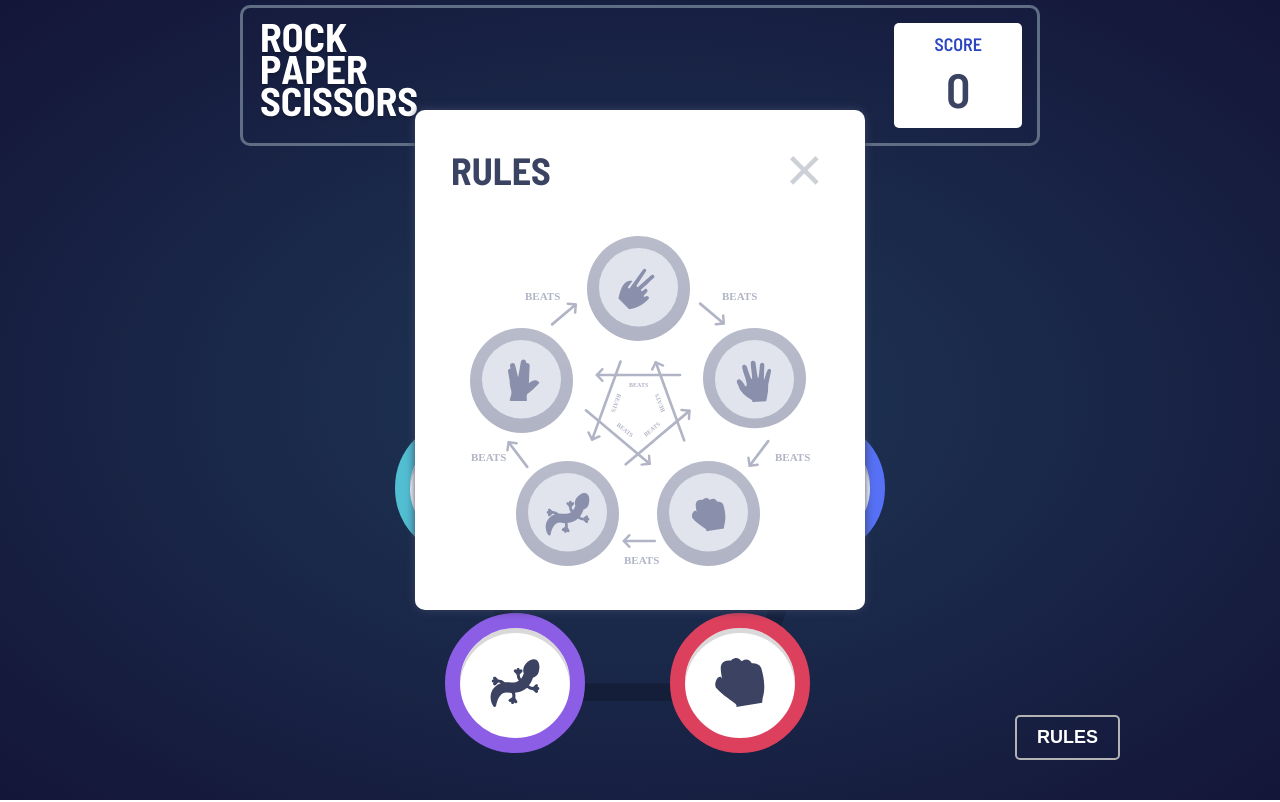
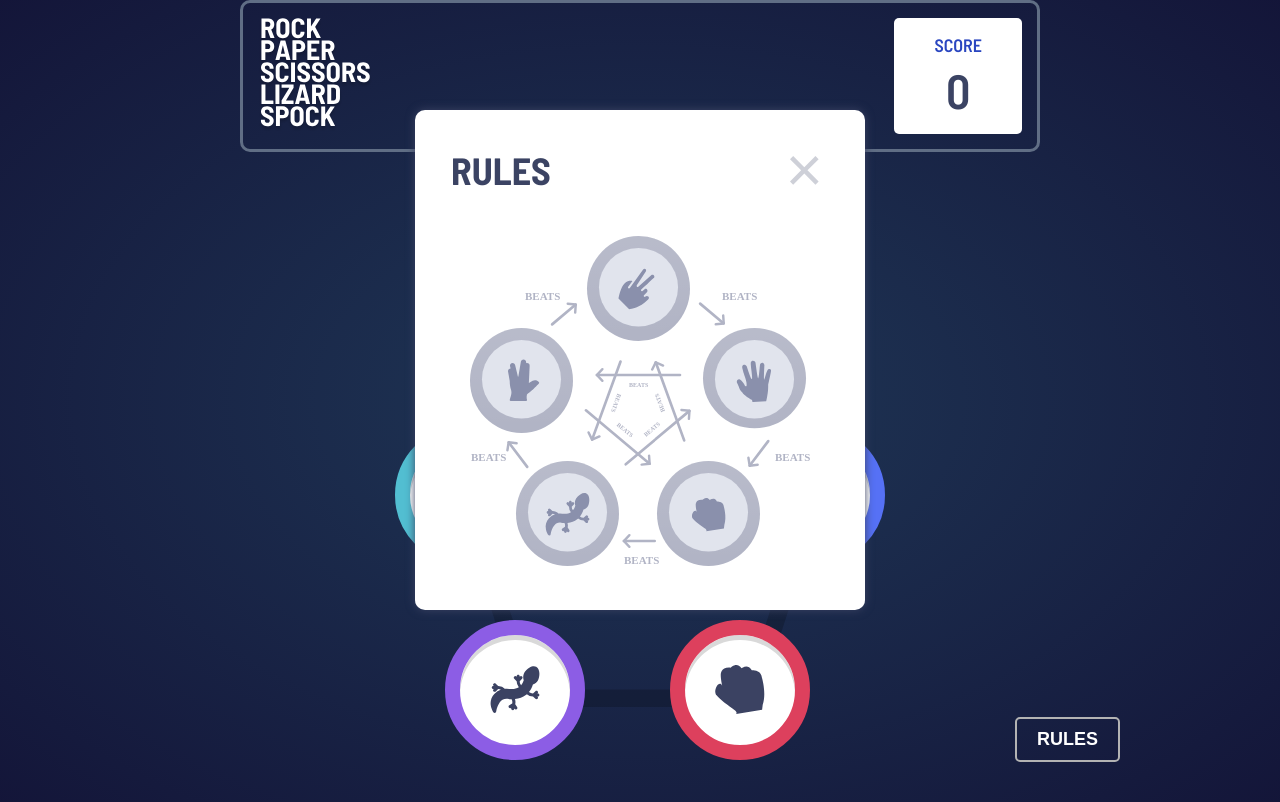
Before and after one commit to Dng120696/rock-paper-scissors, a plain HTML site: page index.html in a window 1280 px wide. Drawn offline with Linux system fonts and the light colour scheme.

Commit message:
final commit

```diff
--- a/index.html
+++ b/index.html
@@ -32,7 +32,7 @@
       <main class="container">
         <nav class="nav--section flex">
           <div class="nav--logo">
-            <img src="./images/logo.svg" alt="" />
+            <img src="./images/logo-bonus.svg" alt="" />
           </div>
           <p class="score-count flex">
             <span> SCORE </span>
```
